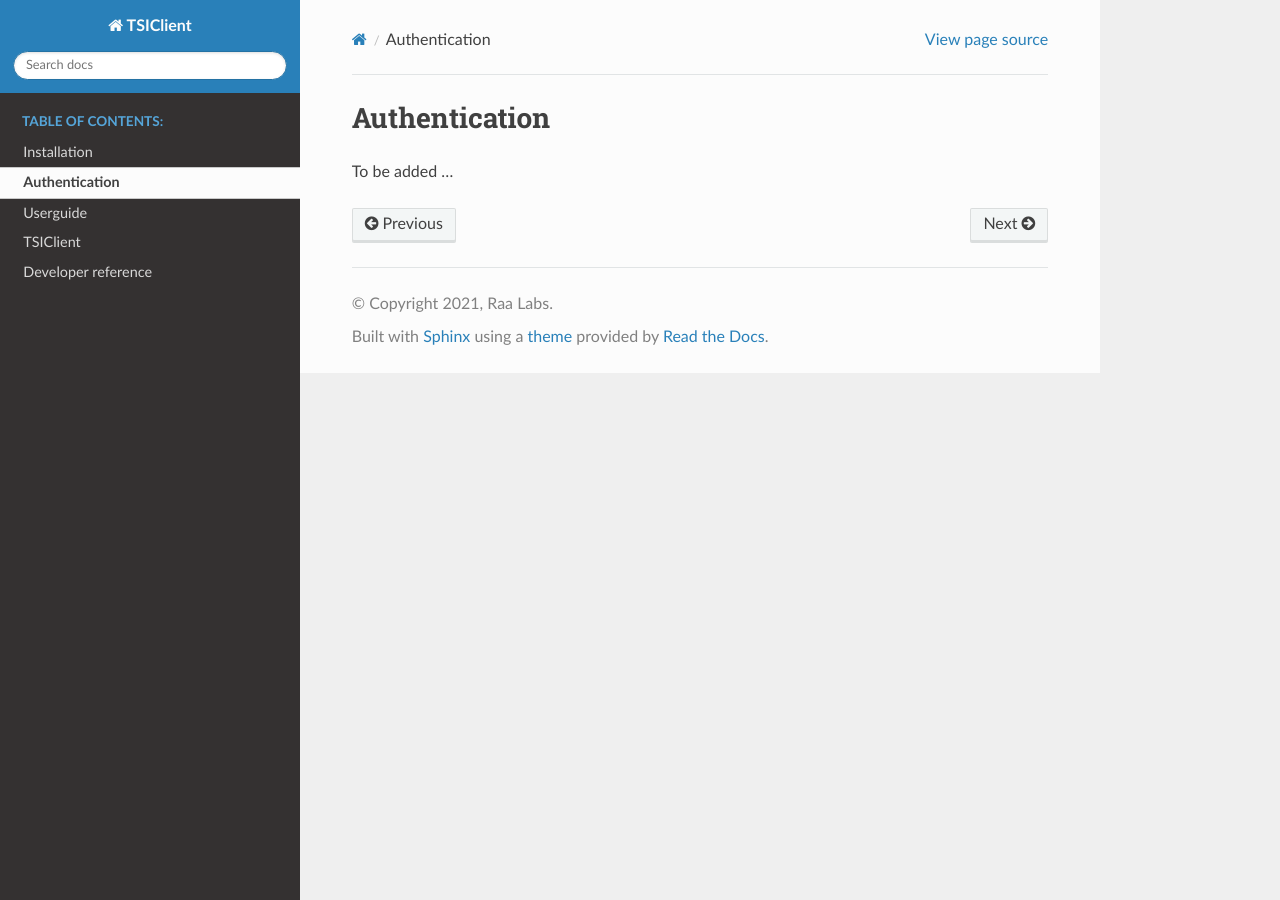
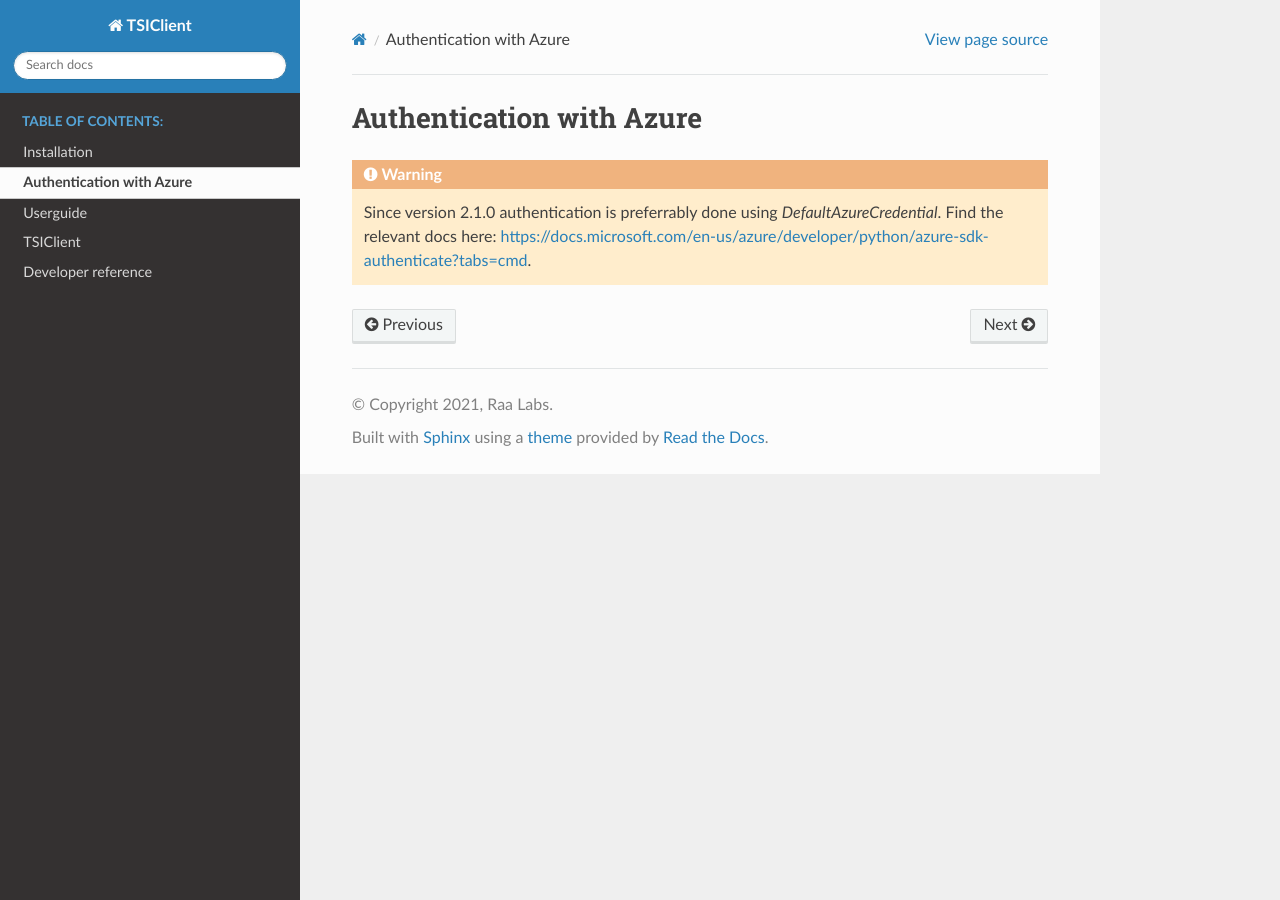
Before and after one commit to RaaLabs/TSIClient, a Sphinx documentation site: the page built from docs/source/authentication.rst, in a window 1280 px wide. Built offline with Sphinx 7.4.7 and the Read the Docs theme 2.0.0, drawn with Linux system fonts in a browser that asks for light colours.

Commit message:
Bare minimum docs

```diff
--- a/docs/source/authentication.rst
+++ b/docs/source/authentication.rst
@@ -1,3 +1,6 @@
-Authentication
-==============
-To be added ...
+Authentication with Azure
+=========================
+
+.. warning::
+    Since version 2.1.0 authentication is preferrably done using `DefaultAzureCredential`.
+    Find the relevant docs here: https://docs.microsoft.com/en-us/azure/developer/python/azure-sdk-authenticate?tabs=cmd.
--- a/requirements.txt
+++ b/requirements.txt
@@ -1,7 +1,7 @@
 alabaster==0.7.12
 atomicwrites==1.3.0
 attrs==19.3.0
-azure-identity==1.4.0
+azure-identity==1.5.0
 Babel==2.8.0
 certifi==2019.11.28
 chardet==3.0.4
--- a/setup.py
+++ b/setup.py
@@ -7,7 +7,7 @@ with open("README.md") as f:
 setup(
     name="TSIClient",
     packages=find_packages(),
-    version="2.0.0",
+    version="2.1.0",
     license="MIT",
     description="The TSIClient is a Python SDK for Microsoft Azure time series insights.",
     long_description=long_description,
@@ -21,7 +21,7 @@ setup(
         "Source Code": "https://github.com/RaaLabs/TSIClient",
     },
     keywords=["Time Series Insights", "TSI", "TSI SDK", "Raa Labs", "IoT"],
-    install_requires=["requests", "pandas"],
+    install_requires=["requests", "pandas", "azure-identity"],
     classifiers=[
         "Development Status :: 3 - Alpha",
         "Intended Audience :: Developers",
```
